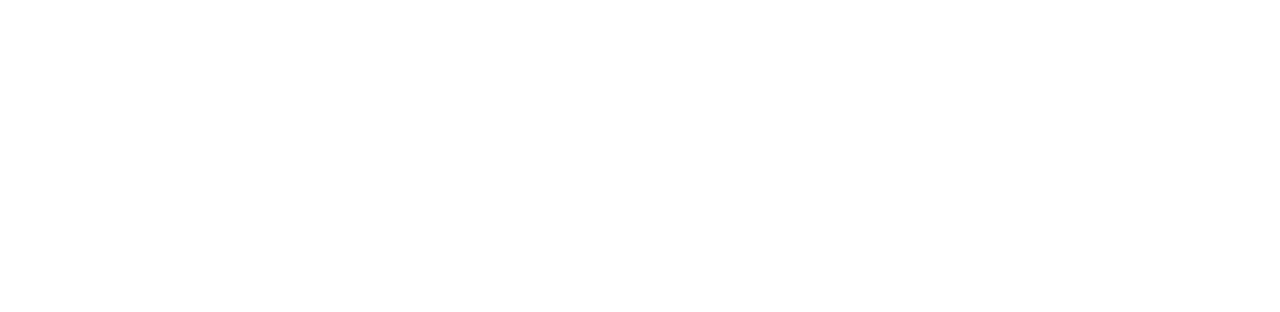
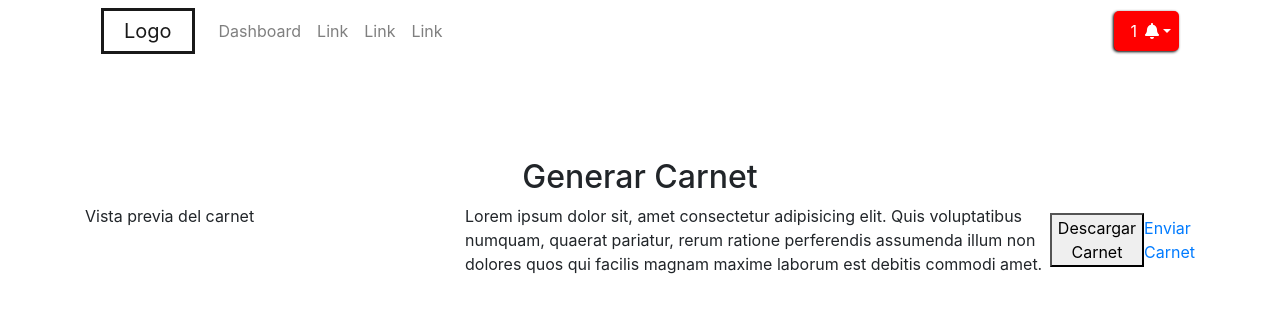
Before and after one commit to colmenadeideas/BS-AC, a React (Create React App) app in the folder frontend/: page /access/carnet/preview in a window 1280 px wide. Shown: the top 312 px of the page. Built offline with nearby package versions, Linux system fonts and the light colour scheme.

Commit message:
vista de previsualizacion de carnet

```diff
--- a/frontend/src/Router.js
+++ b/frontend/src/Router.js
@@ -1,9 +1,9 @@
 import React, { Component } from 'react';
 import { Route, Switch } from 'react-router-dom';
 
+import Landing from './components/Landing/Landing'
 import Login from './components/Login/Login'
 import Dashboard from './components/Dashboard/Dashboard'
-import Landing from './components/Landing/Landing'
 
 import PayPlans from './components/Affiliation/PayPlans'
 import Form from './components/Affiliation/Form'
@@ -12,12 +12,14 @@
 
 import Welcome from './components/Welcome/Welcome'
 import AddEmployee from './components/AddEmployee/AddEmployee';
+import SelectCarnet from './components/Welcome/SelectCarnet'
+import FinishSetting from './components/Welcome/FinishSetting'
 
 import Devices from './components/Devices/Devices'
 import DeviceInstall from './components/Devices/DeviceInstall'
 
-import Carnet from './components/Carnet/Carnet'
-import FinishSetting from './components/Welcome/FinishSetting'
+import CarnetPreview from './components/Carnet/CarnetPreview'
+
 
 
 class Router extends Component {
@@ -34,14 +36,16 @@
                 <Route exact path="/access/affiliation/payment" component={Payment} />
                 <Route exact path="/access/affiliation/paymentsuccess" component={PaymentSuccess} />
 
+                <Route exact path="/access/welcome" component={Welcome} />
+                <Route exact path="/access/addemployee" component={AddEmployee} />
+                <Route exact path="/access/selectcarnet" component={SelectCarnet} />
+                <Route exact path="/access/finishsetting" component={FinishSetting} />
+
                 <Route exact path="/access/devices" component={Devices} />
                 <Route exact path="/access/devices/install" component={DeviceInstall} />
 
+                <Route exact path="/access/carnet/preview" component={CarnetPreview} />
 
-                <Route exact path="/access/welcome" component={Welcome} />
-                <Route exact path="/access/addemployee" component={AddEmployee} />
-                <Route exact path="/access/selectcarnet" component={Carnet} />
-                <Route exact path="/access/finishsetting" component={FinishSetting} />
             </Switch>
         );
     }
--- /dev/null
+++ b/frontend/src/components/Carnet/CarnetPreview.js
@@ -0,0 +1,24 @@
+import React from 'react'
+import Navbar from '../Navbar/Navbar'
+
+const CarnetPreview = () => {
+    return (
+        <>
+            <Navbar />
+            <h2 className="text-center mt-5">Generar Carnet</h2>
+
+            <div className="row">
+                <div className="col-4">
+                    Vista previa del carnet
+                </div>
+                <div className="col-8 d-flex flex-colum align-items-center">
+                    Lorem ipsum dolor sit, amet consectetur adipisicing elit. Quis voluptatibus numquam, quaerat pariatur, rerum ratione perferendis assumenda illum non dolores quos qui facilis magnam maxime laborum est debitis commodi amet.
+                    <button>Descargar Carnet</button>
+                    <a href="mailto:gmail.com">Enviar Carnet</a>
+                </div>
+            </div>
+        </>
+    );
+}
+
+export default CarnetPreview;
--- a/frontend/src/components/Dashboard/Dashboard.js
+++ b/frontend/src/components/Dashboard/Dashboard.js
@@ -1,4 +1,5 @@
 import React from 'react';
+import { Link } from 'react-router-dom'
 import { FontAwesomeIcon } from '@fortawesome/react-fontawesome'
 
 import Navbar from '../Navbar/Navbar';
@@ -117,8 +118,9 @@
                     </div>
                     <div className="mt-2 d-flex flex-column align-items-center">
                         <small>Crear codigo QR</small>
-                        <div className="rounded-circle bg-dark mt-2" style={{height: "70px", width: "70px"}}>
-                    </div>
+                        <Link to="/access/carnet/preview" className="rounded-circle bg-dark mt-2" style={{height: "70px", width: "70px"}}>
+
+                        </Link>
                     </div>
                 </div>
                 {/* columna 3 */}
--- a/frontend/src/components/Carnet/Carnet.js
+++ b/frontend/src/components/Welcome/SelectCarnet.js
@@ -1,7 +1,7 @@
 import React from 'react';
 import { Link } from 'react-router-dom'
 
-const Carnet = () => {
+const SelectCarnet = () => {
     return (
         <>
             <h1 className="mt-5">Carnets</h1>
@@ -32,4 +32,4 @@
     );
 }
 
-export default Carnet;
+export default SelectCarnet;
```
